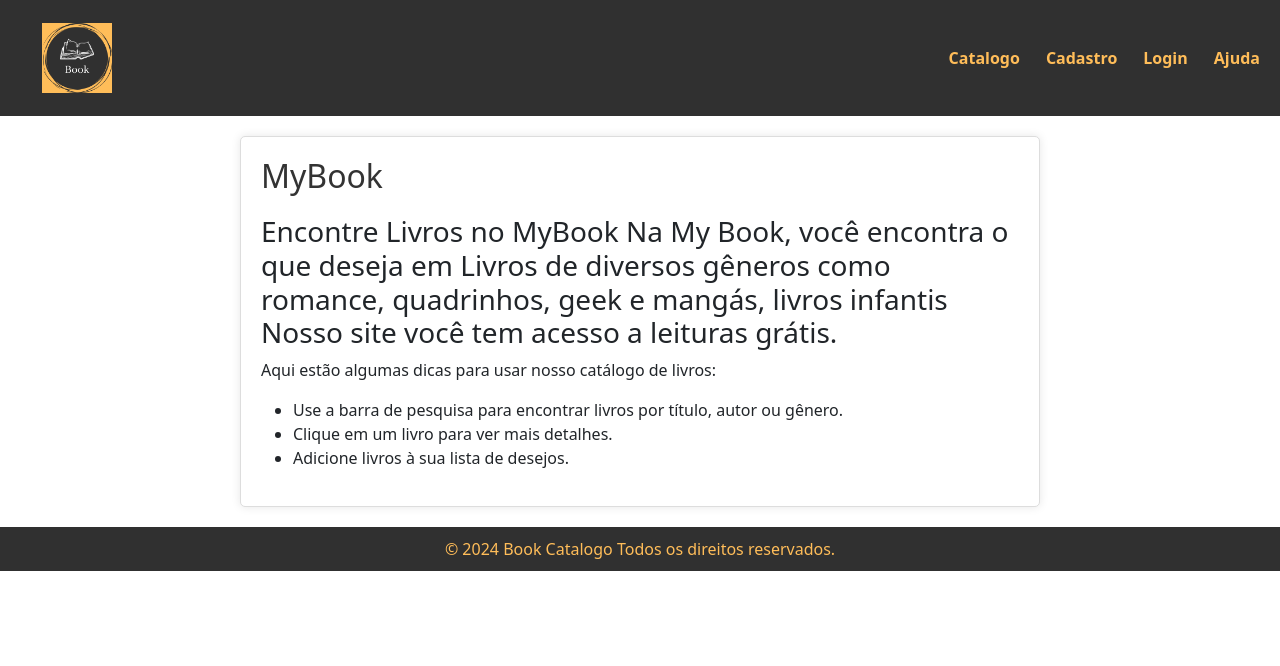
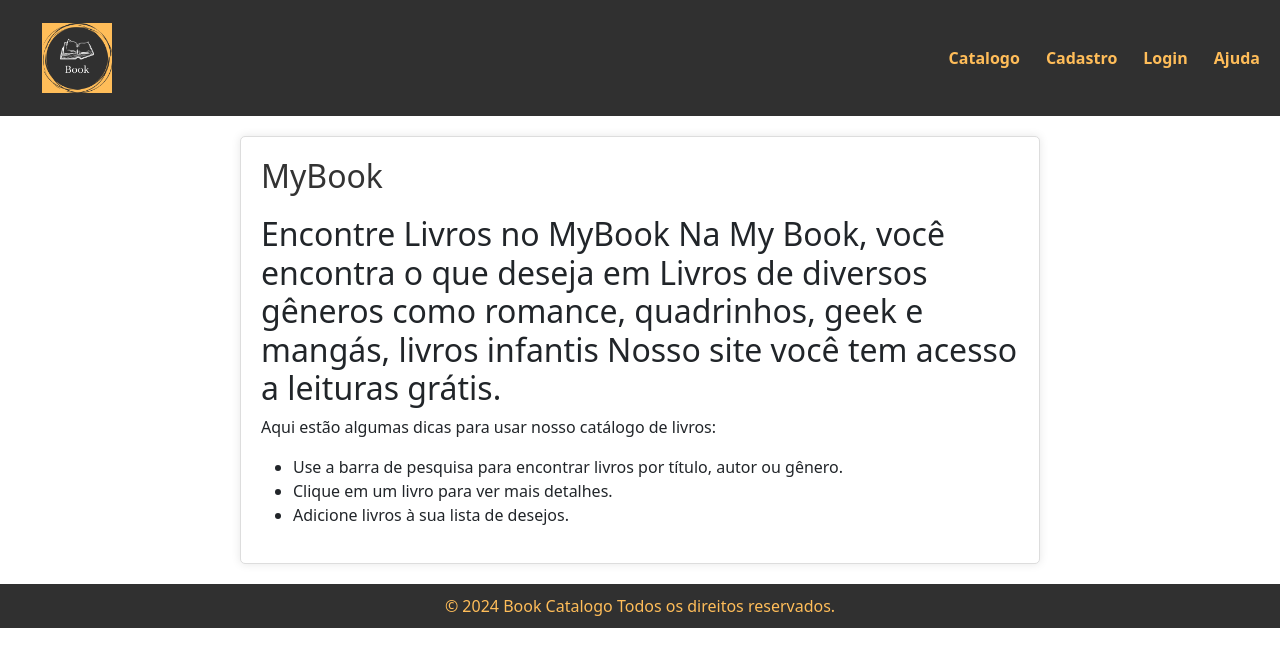
Before and after one commit to nat-riba/my-book, a React (Vite) app in the folder book/: page /ajuda in a window 1280 px wide. Shown: the top 666 px of the page. Built offline with nearby package versions, Linux system fonts and the light colour scheme.

Commit message:
pagina de ajuda

```diff
--- a/book/src/App.jsx
+++ b/book/src/App.jsx
@@ -20,7 +20,6 @@ function App() {
           <Route path="/login" element={<Login />} />
           <Route path="/ajuda" element={<Ajuda />} />
           <Route path="/cadastro" element={<Cadastro />} />
-
           <Route path="*" element={<NotFound />} />
         </Routes>
         <Footer />
--- a/book/src/components/ajuda/Ajuda.jsx
+++ b/book/src/components/ajuda/Ajuda.jsx
@@ -8,10 +8,10 @@ function Ajuda() {
     <div className="catalogo">
       <h1>MyBook</h1>
       <div className="ajuda conteudo">
-        <h3>Encontre Livros no MyBook
-             Na My Book, você encontra o que deseja em Livros de diversos gêneros como
+        <h2>Encontre Livros no MyBook
+              Na My Book, você encontra o que deseja em Livros de diversos gêneros como
               romance, quadrinhos, geek e mangás, livros infantis
-               Nosso site você tem acesso a leituras grátis.</h3>
+               Nosso site você tem acesso a leituras grátis.</h2>
         <p>Aqui estão algumas dicas para usar nosso catálogo de livros:</p></div>
         <ul>
           <li>
--- a/book/src/pages/home/Home.jsx
+++ b/book/src/pages/home/Home.jsx
@@ -1,6 +1,3 @@
-//Fotos
-//Infos livro
-//Catálogo
 import Catalogo from "../catalog/Catalog.jsx";
 
 function Home() {
```
